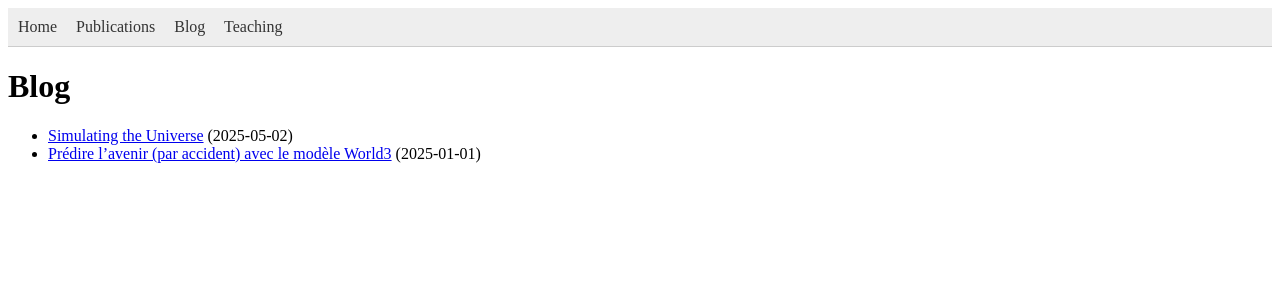
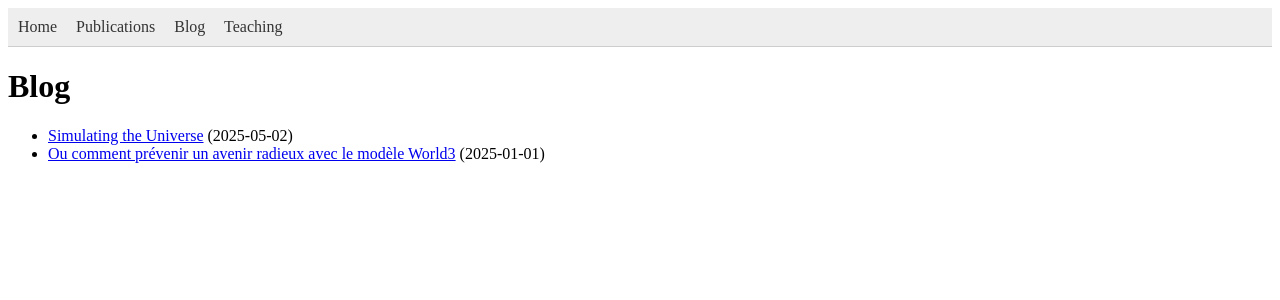
Before and after one commit to vincentsouveton/vincentsouveton.github.io, a Jekyll site: the page built from blog.md, in a window 1280 px wide. Shown: the top 300 px of the page. Built offline with Jekyll 4.4.1, drawn with Linux system fonts in a browser that asks for light colours.

Commit message:
Post blog 1 maj 2

```diff
--- a/_posts/2025-01-01-world3.md
+++ b/_posts/2025-01-01-world3.md
@@ -1,6 +1,6 @@
 ---
 layout: post
-title: Prédire l’avenir (par accident) avec le modèle World3
+title: Ou comment prévenir un avenir radieux avec le modèle World3
 date: 2025-01-01
 description: Predicting the future of our industrial society
 tags:
```
